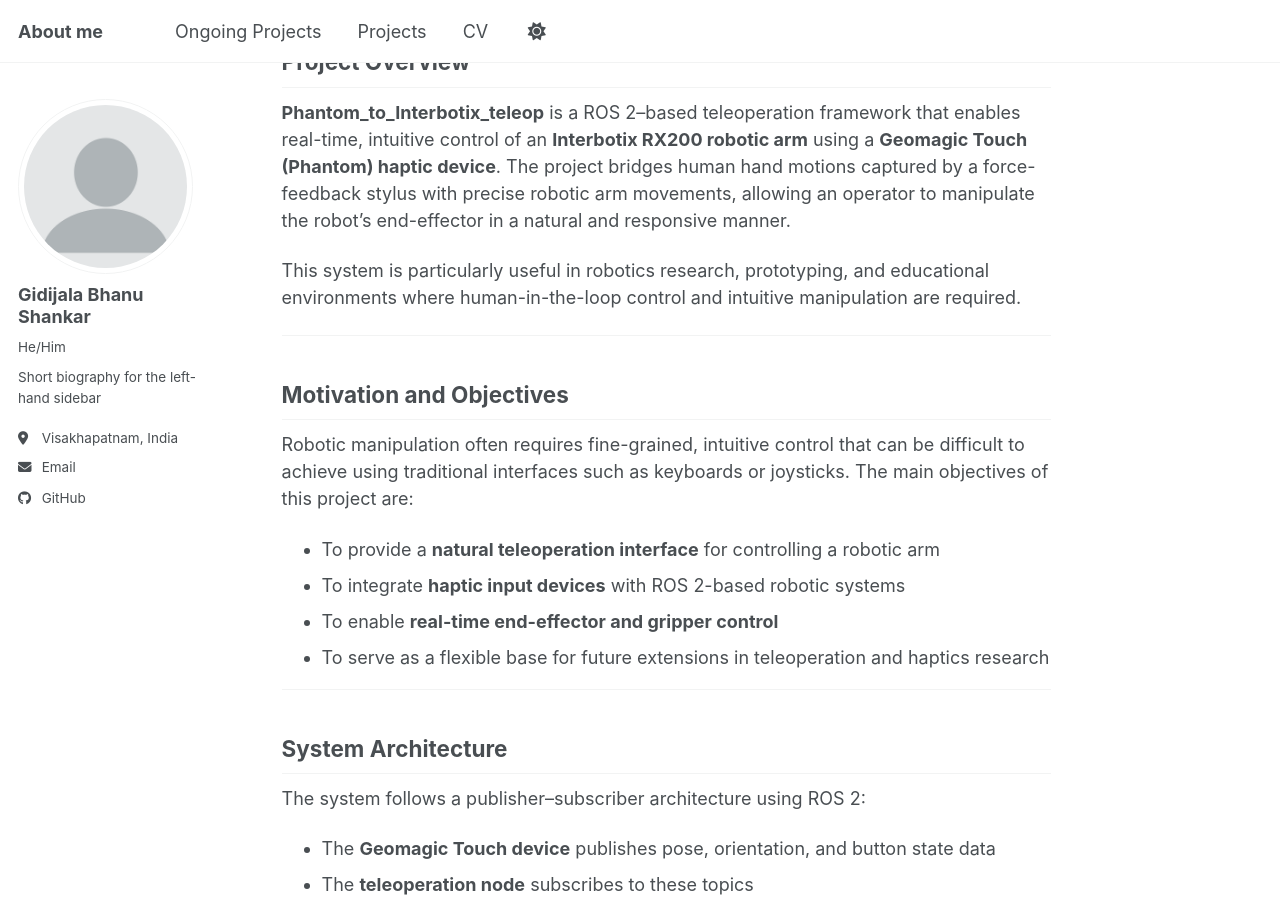
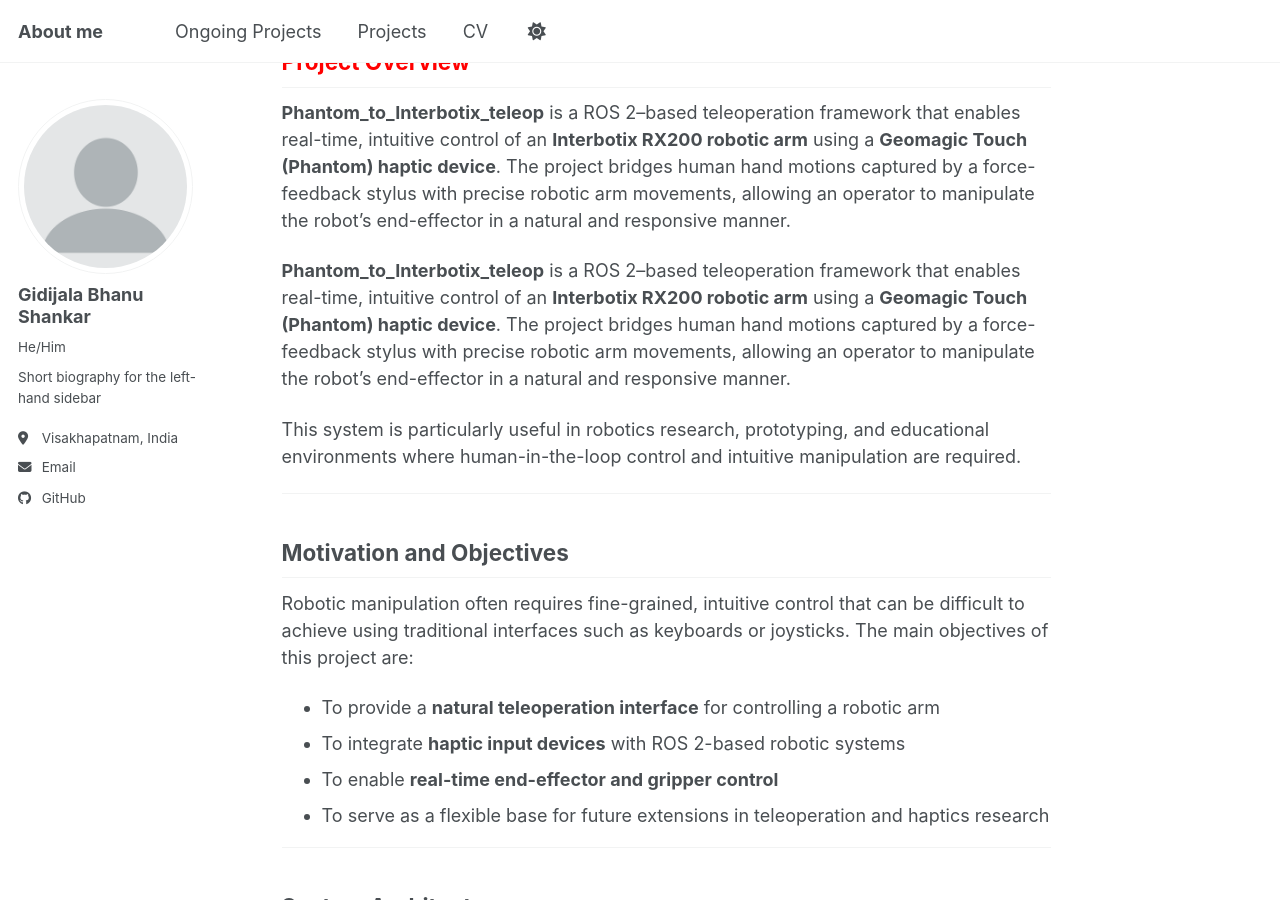
Before and after one commit to Drunk-ed/Drunk-ed.github.io, a Jekyll site: the page built from _portfolio/portfolio-1.md, in a window 1280 px wide and 900 px high, scrolled down 604 px. Built offline with Jekyll 4.4.1, drawn with Linux system fonts in a browser that asks for light colours; a script bundle is joined from its source files by our own code; library files that are not in the unit come from our copies.

Commit message:
Refactor portfolio-1.md to enhance project overview section with improved formatting and clarity.

```diff
--- a/_portfolio/portfolio-1.md
+++ b/_portfolio/portfolio-1.md
@@ -4,7 +4,10 @@
 collection: portfolio
 ---
 <br/><img src='/images/image.png'>
-## Project Overview
+<h2 style="color:red;">Project Overview</h2>
+
+**Phantom_to_Interbotix_teleop** is a ROS 2–based teleoperation framework that enables real-time, intuitive control of an **Interbotix RX200 robotic arm** using a **Geomagic Touch (Phantom) haptic device**. The project bridges human hand motions captured by a force-feedback stylus with precise robotic arm movements, allowing an operator to manipulate the robot’s end-effector in a natural and responsive manner.
+
 **Phantom_to_Interbotix_teleop** is a ROS 2–based teleoperation framework that enables real-time, intuitive control of an **Interbotix RX200 robotic arm** using a **Geomagic Touch (Phantom) haptic device**. The project bridges human hand motions captured by a force-feedback stylus with precise robotic arm movements, allowing an operator to manipulate the robot’s end-effector in a natural and responsive manner.
 
 This system is particularly useful in robotics research, prototyping, and educational environments where human-in-the-loop control and intuitive manipulation are required.
```
